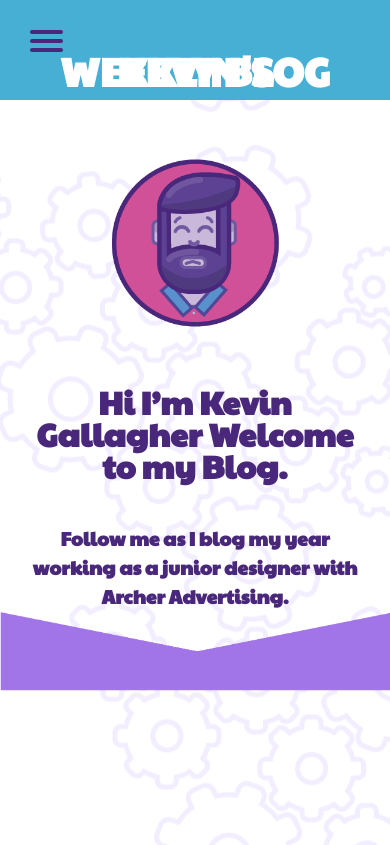
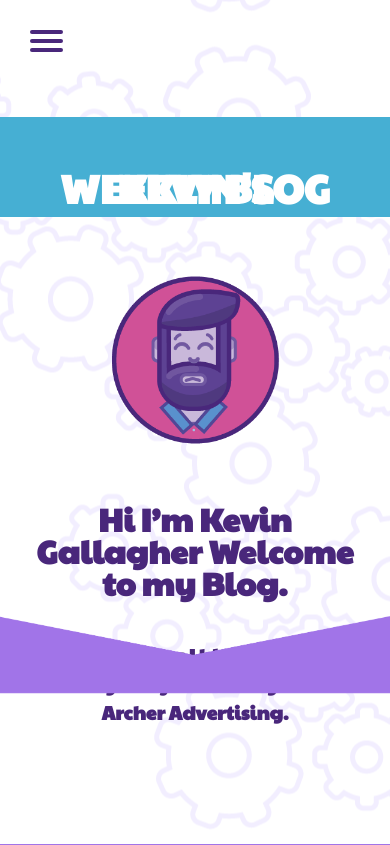
Before and after one commit to kevingallagher/Placement-blog, a plain HTML site: page index.html in a window 390 px wide. Shown: the top 845 px of the page. Drawn offline with Linux system fonts and the light colour scheme.

Commit message:
final save

```diff
--- a/index.html
+++ b/index.html
@@ -13,6 +13,7 @@
 
 
          <div id="top" class="container">
+<section class="front">
         <div class="header">
 
 <nav role="navigation">
@@ -48,24 +49,23 @@
   </div>
 </nav>
 
-
-
             <h1 class="kevin">KEVIN'S <br> WEEKLY BLOG</h1></div>
 
-
-        <div class="blog">
-            <section>
             <img class="avatar" src=img/avatar-colour.png>
 
           <div class="intro">
+
         <h2 class="sub-title ">Hi I’m Kevin Gallagher Welcome to my Blog.</h2>
 
 
         <h3 class="sub-heading ">Follow me as I blog my year working as a junior designer with Archer Advertising.</h3>
 
           </div>
+
         <img class="downarrow" src="img/purplearrow.png">
-            </section>
+             </section>
+
+              <div class="blog">
           <!--- copy and past this every new entry and change (1) the section id (2) he blog-title(n) and (3)images -->
         <section id="week1">
             <div class="blog-title1">
--- a/main.css
+++ b/main.css
@@ -206,6 +206,26 @@ background-image: url(img/background.png);
     background-repeat:repeat-y; }
 
 /*----------------------front---------------------------*/
+.front{align-content: center;
+    text-align: center;
+    width:100%;
+    float:right;
+    right: 0;}
+
+.header {display: flex;
+    flex-direction: column;
+    background: rgba(70,175,211,1);
+    text-align: center;
+    padding: 0em;
+    margin: 0;
+    width: 100%;
+    height: 200px;
+    justify-content: center;
+    position: relative;
+    top: 0;
+}
+
+
 .kevin{font-family: 'Paytone One', sans-serif;
 color: #fff;
 font-size: 5em;
@@ -239,8 +259,10 @@ padding: 1em}
 .downarrow{
 
 width: 100%;
-    margin: auto 0;
+    margin: auto ;
+    margin-bottom: 150px;
 padding: 0;}
+
 
 /*----------------------Blog entries---------------------------*/
 .entry-title{font-family: arial black;
@@ -248,16 +270,6 @@ color: rgba(73,39,123,1) }
 
 
 
-.header {display: flex;
-    flex-direction: column;
-    background: rgba(70,175,211,1);
-    text-align: center;
-    padding: 0em;
-    margin: 0;
-    width: 100%;
-    height: 200px;
-    justify-content: center;
-}
 
 
 .week-no{font-family: 'Paytone One', sans-serif;
@@ -394,9 +406,10 @@ margin-top:-1em;
 
 .downarrow{
 width: 101%;
- position: relative;
+ position:absolute;
     right: 0;
-padding: 0;}
+padding: 0;
+    bottom: 0;}
     body{overflow-x: hidden;}
 
     .kevin{margin-top: -35px;
```
